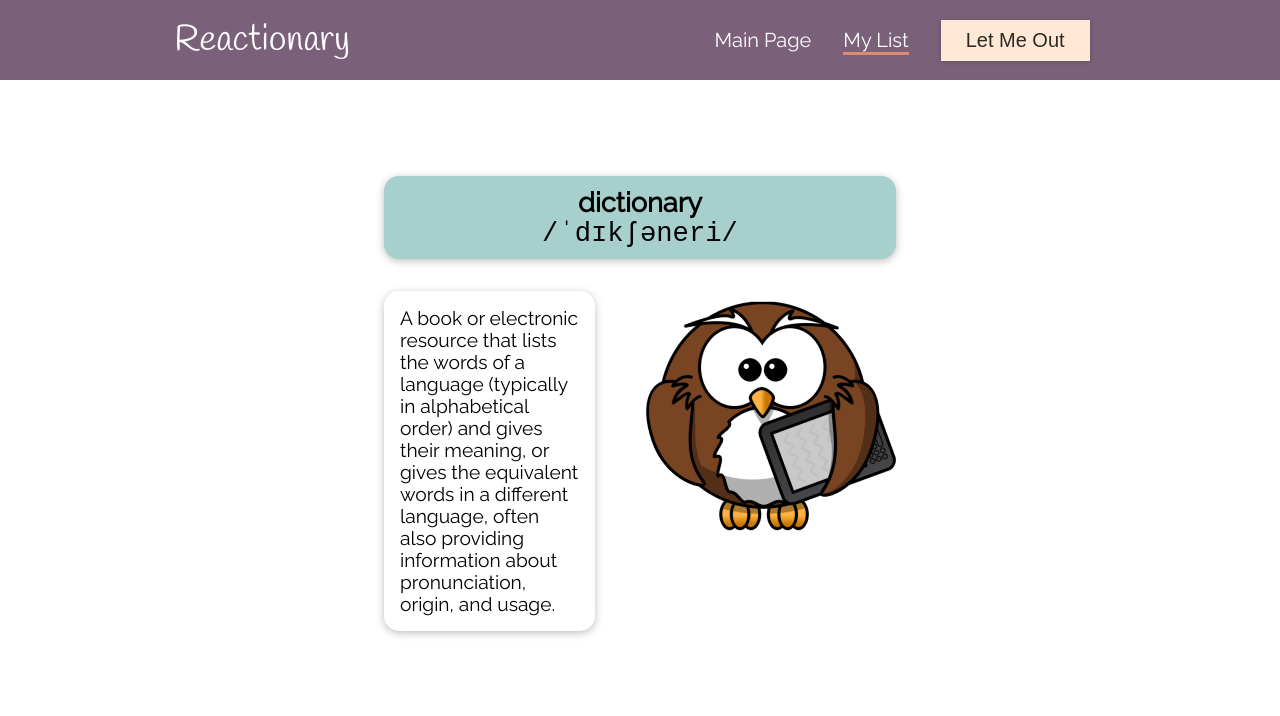
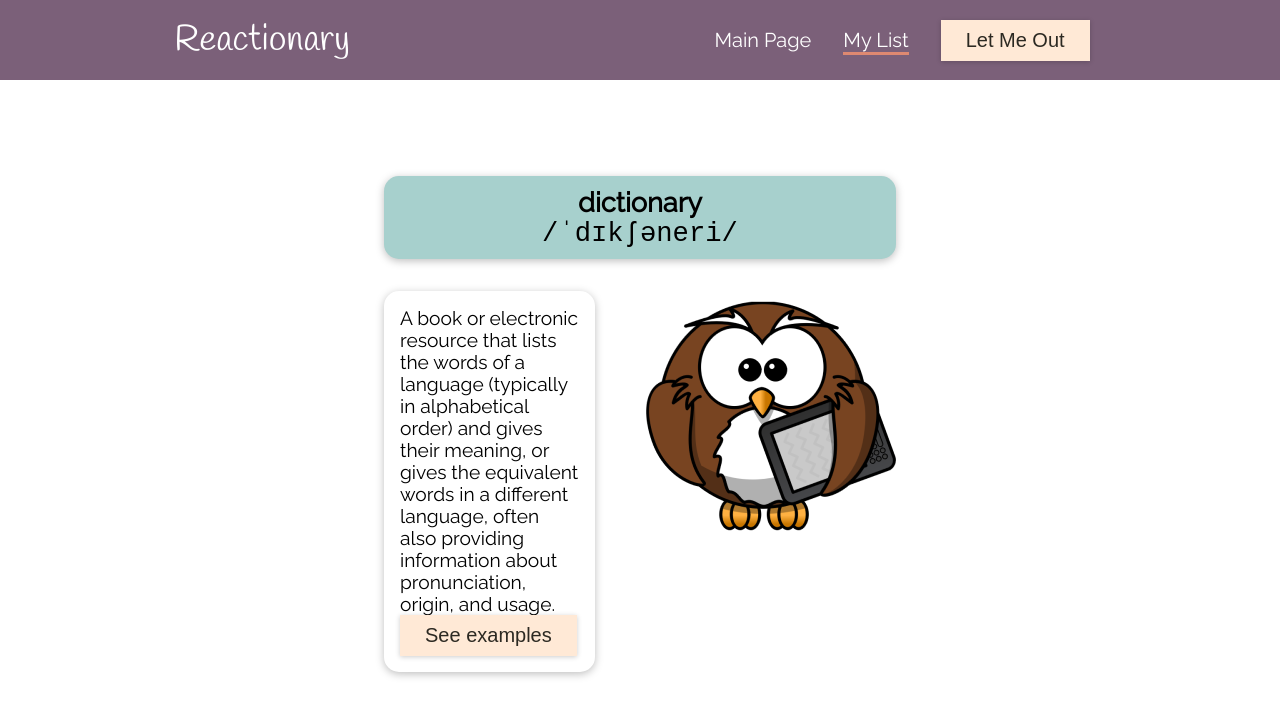
Before and after one commit to katerinagutich/reactionary, a React (Create React App) app: page /word-list/book in a window 1280 px wide. Shown: the top 716 px of the page. Built offline with nearby package versions, Linux system fonts and the light colour scheme; a web font is replaced by a local one.

Commit message:
ADD: add button to see examples of word usage

```diff
--- a/src/components/Words/WordItem.js
+++ b/src/components/Words/WordItem.js
@@ -1,6 +1,7 @@
 import styles from './WordItem.module.css'
 import owl from '../../assets/owl_word_item.png'
 import Card from '../UI/Card'
+import Button from '../UI/Button'
 
 const word = {
   word: 'dictionary',
@@ -17,7 +18,10 @@ const WordItem = () => {
         <div className={styles.transcription}>{word.transcription}</div>
       </section>
       <div className={styles['definition-section']}>
-        <Card className={styles.definition}>{word.definition}</Card>
+        <Card className={styles.definition}>
+          <div>{word.definition}</div>
+          <Button name="See examples" />
+        </Card>
         <picture>
           <source srcSet={owl} media="(min-width: 769px)" />
           <img
```
